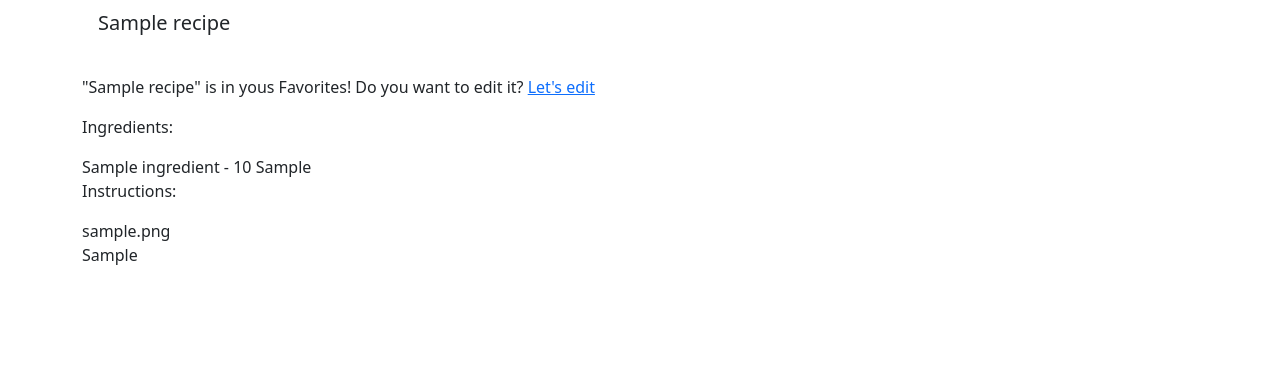
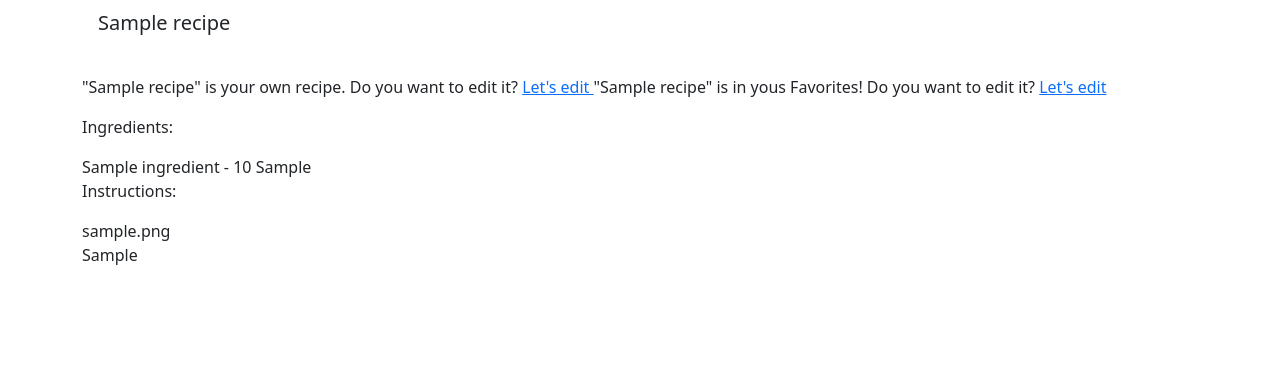
Before and after one commit to asya-code/EatThis, a Flask app: page /recipes/1 in a window 1280 px wide. Shown: the part 427-800 px from the top of the page. Run offline with Flask 2, Linux system fonts and the light colour scheme; the visitor is signed in with stand-in values (Sample User, id 1); tables that the repository leaves empty hold one stand-in row (values such as "Sample post"); some libraries are stand-ins or nearby versions.

Commit message:
recipe.html updated to different behavior in case user posted his own recipe but haven't added it to favorites

```diff
--- a/templates/recipe.html
+++ b/templates/recipe.html
@@ -16,17 +16,24 @@
     </div>
     <p>
     </p>
-    {% if session['current_user'] and recipe.recipe_id not in favorites %}
-    <div>
-        <button id="add_fav"> Let's save it! </button>
-    </div>
-    {% else %}
-    "{{recipe.title}}" is in yous Favorites!
-    Do you want to edit it?
-    <a id="edit_recipe" href="/edit_{{recipe.recipe_id}}"> Let's edit </a>
+    {% if session['current_user'] %}
+
+        {% if recipe.added_by==session['current_user'] %}
+            "{{recipe.title}}" is your own recipe. Do you want to edit it?
+            <a id="edit_recipe" href="/edit_{{recipe.recipe_id}}"> Let's edit </a>
+        {% endif %}
+
+        {% if recipe.recipe_id in favorites %}
+            "{{recipe.title}}" is in yous Favorites! Do you want to edit it?
+            <a id="edit_recipe" href="/edit_{{recipe.recipe_id}}"> Let's edit </a>
+
+        {% else %}
+            <div>
+                <button id="add_fav"> I like it! </button>
+            </div>
+        {% endif %}
 
     {% endif %}
-
     <p>
     </p>
     <div>
--- a/templates/user_recipes.html
+++ b/templates/user_recipes.html
@@ -6,10 +6,12 @@
     Recipes added by {{ username }}:
 </div>
 {% for recipe in recipes %}
+  {% if recipe.images %}
   <div class="card text-white bg-info mb-3">
     <div style="height:300px; overflow:hidden;">
       <img class="card-img-top" src="{{ recipe.images[0].url }}" alt="{{ recipe.title }}" style="vertical-align:middle; transform:translateY(-50%);">
     </div>
+  {% endif %}
 
     <div class="card-body">
       <h5 class="card-title">{{ recipe.title }}</h5>
```
